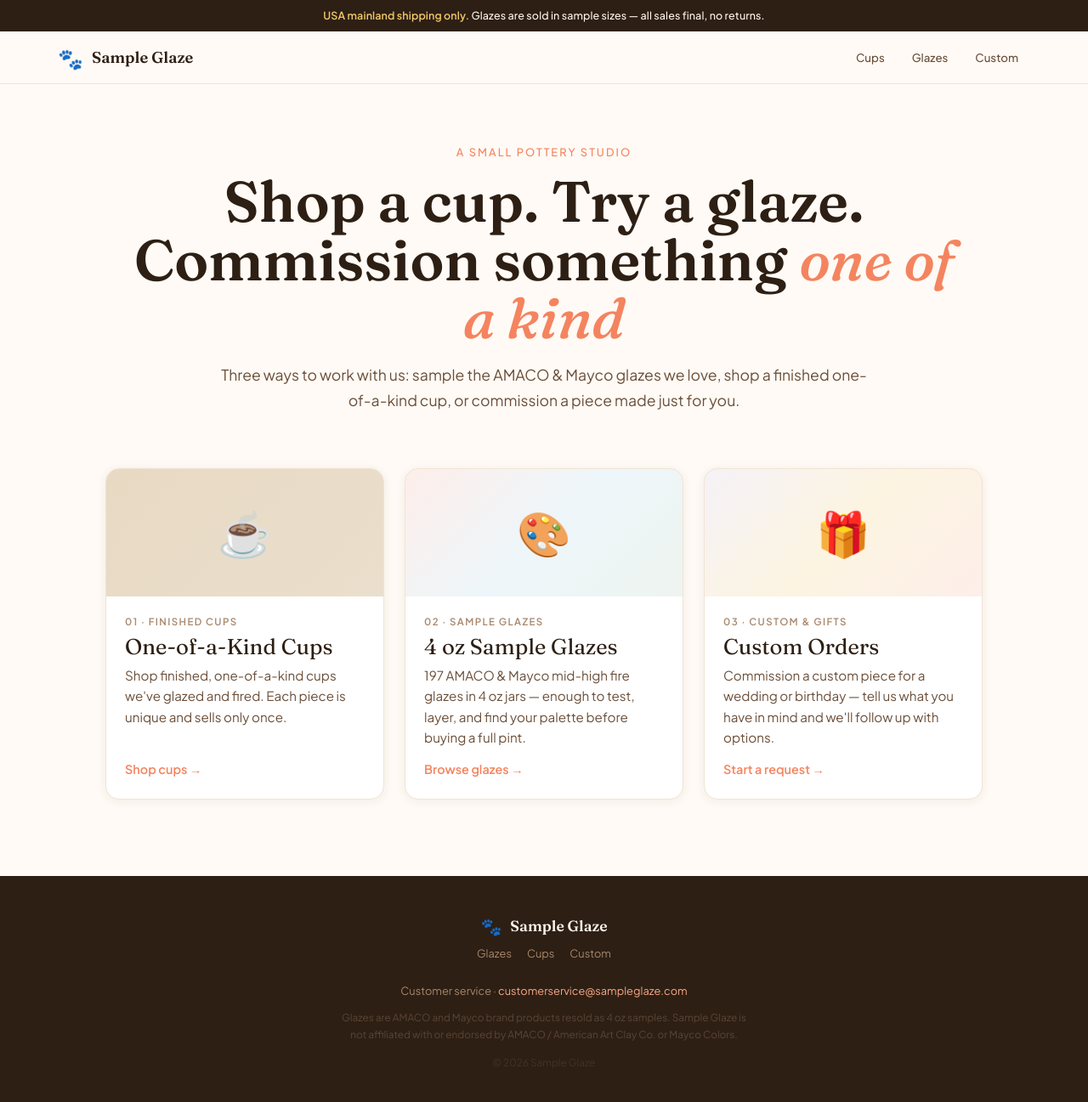
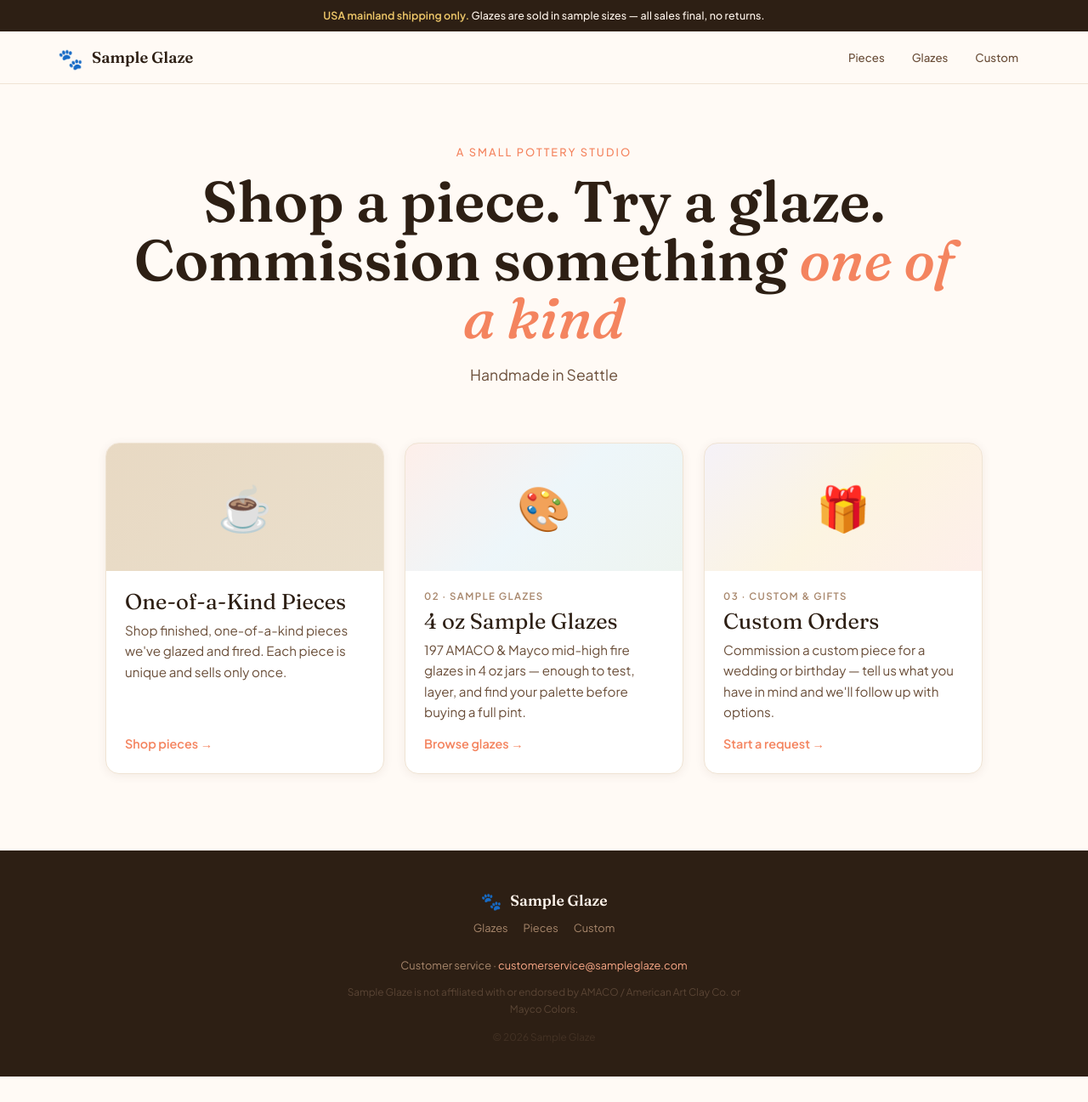
Before and after one commit to stellacheng98/amaco-glazes-shop, a website: page public/index.html in a window 1280 px wide. Shown: the whole page at 85% size. After the commit the page ends 1267 px from the top, so only its background shows below. Drawn offline with Linux system fonts and the light colour scheme.

Commit message:
Rename one-of-a-kind cups → pieces; copy tweaks
- Call the one-of-a-kind cups "pieces" everywhere user-facing: nav/footer
  label (Cups → Pieces), the Finished Pieces page (cups.html/cups.js), the
  hub card, and custom.html headings. Class names, routes and file names
  are unchanged.
- Hub hero: "Shop a piece. Try a glaze." + sub "Handmade in Seattle".
- Remove the "Glazes are AMACO and Mayco brand products resold as 4 oz
  samples." sentence from the footer on every page (the "not affiliated"
  disclaimer stays).
- Remove the "01 · Finished pieces" kicker from the pieces hub card.

Co-Authored-By: Claude Opus 4.8 (1M context) <noreply@anthropic.com>

```diff
--- a/public/index.html
+++ b/public/index.html
@@ -53,7 +53,7 @@
         </div>
       </a>
       <div class="nav-links">
-        <a href="cups.html" class="nav-link">Cups</a>
+        <a href="cups.html" class="nav-link">Pieces</a>
         <a href="shop.html" class="nav-link">Glazes</a>
         <!-- Build a Cup — temporarily hidden -->
         <!-- <a href="build-a-cup.html" class="nav-link">Build a Cup</a> -->
@@ -66,8 +66,8 @@
   <section class="hub">
     <div class="hub-hero">
       <p class="hub-eyebrow">A small pottery studio</p>
-      <h1 class="hub-title">Shop a cup. Try a glaze.<br>Commission something <em>one of a kind</em></h1>
-      <p class="hub-sub">Three ways to work with us: sample the AMACO &amp; Mayco glazes we love, shop a finished one-of-a-kind cup, or commission a piece made just for you.</p>
+      <h1 class="hub-title">Shop a piece. Try a glaze.<br>Commission something <em>one of a kind</em></h1>
+      <p class="hub-sub">Handmade in Seattle</p>
     </div>
   </section>
 
@@ -76,10 +76,9 @@
     <a class="hub-card" href="cups.html">
       <div class="hub-card-art cup">☕</div>
       <div class="hub-card-body">
-        <span class="hub-card-kicker">01 · Finished cups</span>
-        <span class="hub-card-name">One-of-a-Kind Cups</span>
-        <span class="hub-card-desc">Shop finished, one-of-a-kind cups we've glazed and fired. Each piece is unique and sells only once.</span>
-        <span class="hub-card-cta">Shop cups →</span>
+        <span class="hub-card-name">One-of-a-Kind Pieces</span>
+        <span class="hub-card-desc">Shop finished, one-of-a-kind pieces we've glazed and fired. Each piece is unique and sells only once.</span>
+        <span class="hub-card-cta">Shop pieces →</span>
       </div>
     </a>
 
@@ -127,12 +126,12 @@
       <div class="footer-links">
         <a href="shop.html" class="footer-link">Glazes</a>
         <!-- <a href="build-a-cup.html" class="footer-link">Build a Cup</a> -->
-        <a href="cups.html" class="footer-link">Cups</a>
+        <a href="cups.html" class="footer-link">Pieces</a>
         <a href="custom.html" class="footer-link">Custom</a>
       </div>
       <div class="footer-divider"></div>
       <p class="footer-contact">Customer service · <a href="mailto:customerservice@sampleglaze.com">customerservice@sampleglaze.com</a></p>
-      <p class="footer-legal">Glazes are AMACO and Mayco brand products resold as 4 oz samples. Sample Glaze is not affiliated with or endorsed by AMACO / American Art Clay Co. or Mayco Colors.</p>
+      <p class="footer-legal">Sample Glaze is not affiliated with or endorsed by AMACO / American Art Clay Co. or Mayco Colors.</p>
       <p class="footer-legal" style="opacity:.5">© 2026 Sample Glaze</p>
     </div>
   </footer>
```
Also changed, not shown: public/build-a-cup.html (+1 -1 lines), public/cups.html (+6 -6 lines), public/cups.js (+8 -8 lines), public/custom.html (+7 -7 lines), public/how-it-works.html (+3 -3 lines), public/product.html (+3 -3 lines), public/shop.html (+3 -3 lines), public/success.html (+3 -3 lines).
